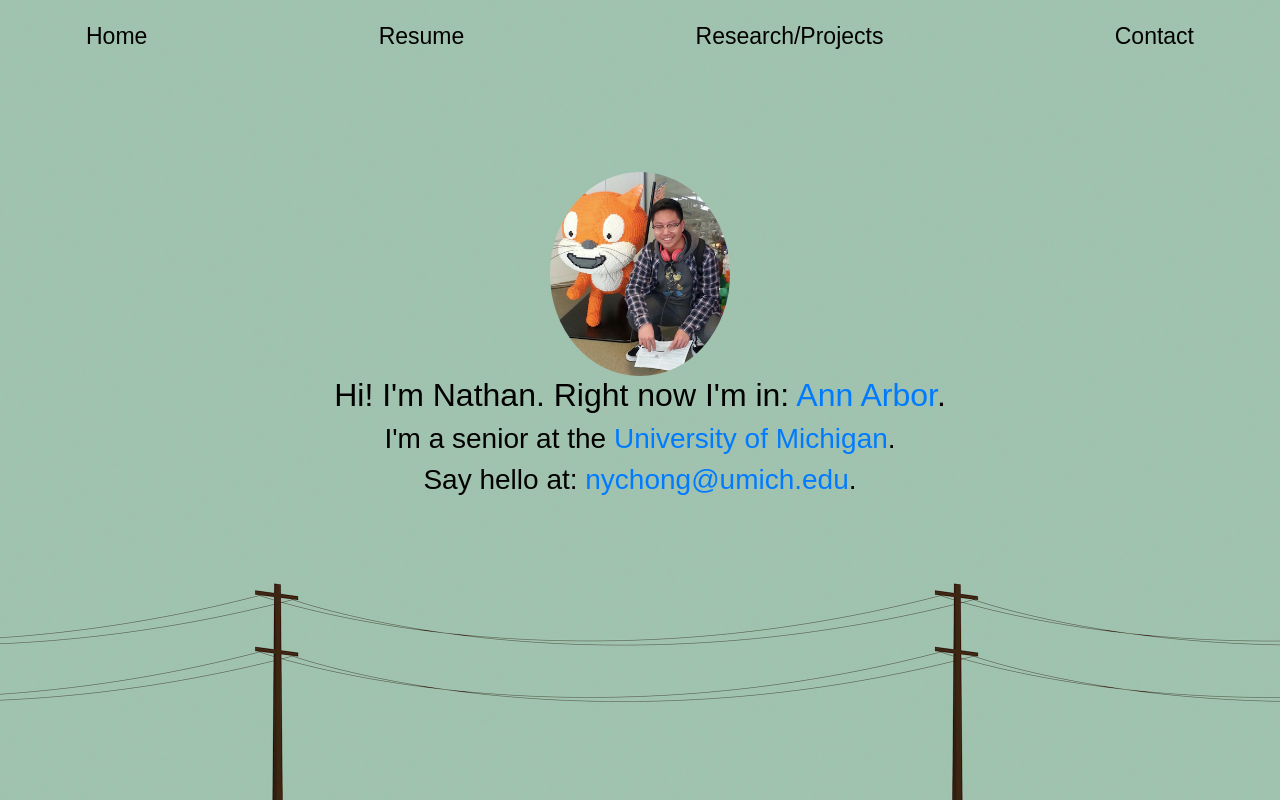
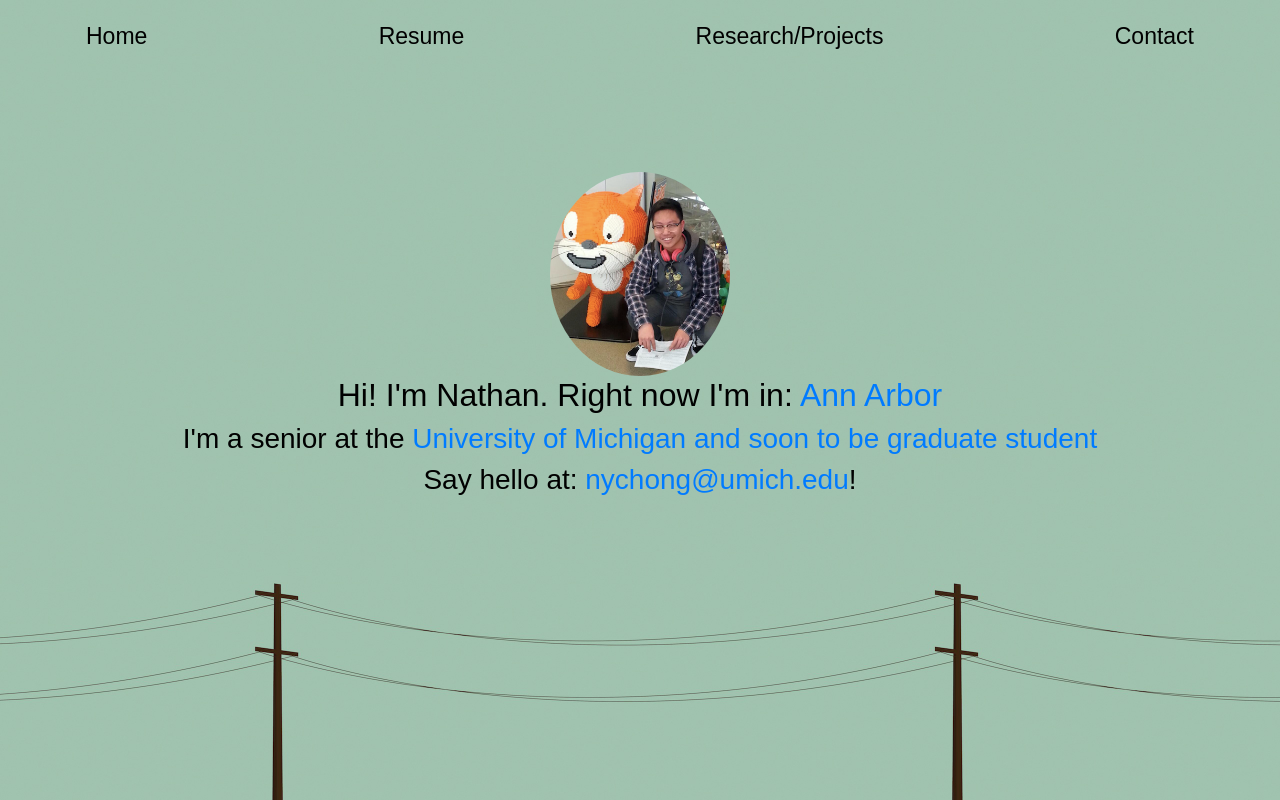
Before and after one commit to NathanielChong/NathanielChong.github.io, a React (Create React App) app: page / in a window 1280 px wide. Built offline with nearby package versions, Linux system fonts and the light colour scheme.

Commit message:
Gradute snipper

```diff
--- a/src/components/infosnippet.js
+++ b/src/components/infosnippet.js
@@ -5,9 +5,9 @@ import '../App.css';
 function InfoSnippet() {
   return (
        <div id="info" className="centered">
-       <h2>Hi! I'm Nathan. Right now I'm in: <a href="https://www.a2gov.org/Pages/default.aspx" target="_blank" color="green" className="link">Ann Arbor</a>.</h2>
-       <h3> I'm a senior at the <a href="https://www.eecs.umich.edu/" target="_blank" className="link">University of Michigan</a>. </h3>
-        <h3>Say hello at: <a href="mailto:nychong@umich.edu" className="link">nychong@umich.edu</a>.</h3>
+       <h2>Hi! I'm Nathan. Right now I'm in: <a href="https://www.a2gov.org/Pages/default.aspx" target="_blank" color="green" className="link">Ann Arbor</a></h2>
+       <h3> I'm a senior at the <a href="https://www.eecs.umich.edu/" target="_blank" className="link">University of Michigan and soon to be graduate student</a> </h3>
+        <h3>Say hello at: <a href="mailto:nychong@umich.edu" className="link">nychong@umich.edu</a>!</h3>
 
        </div>
   )
```
